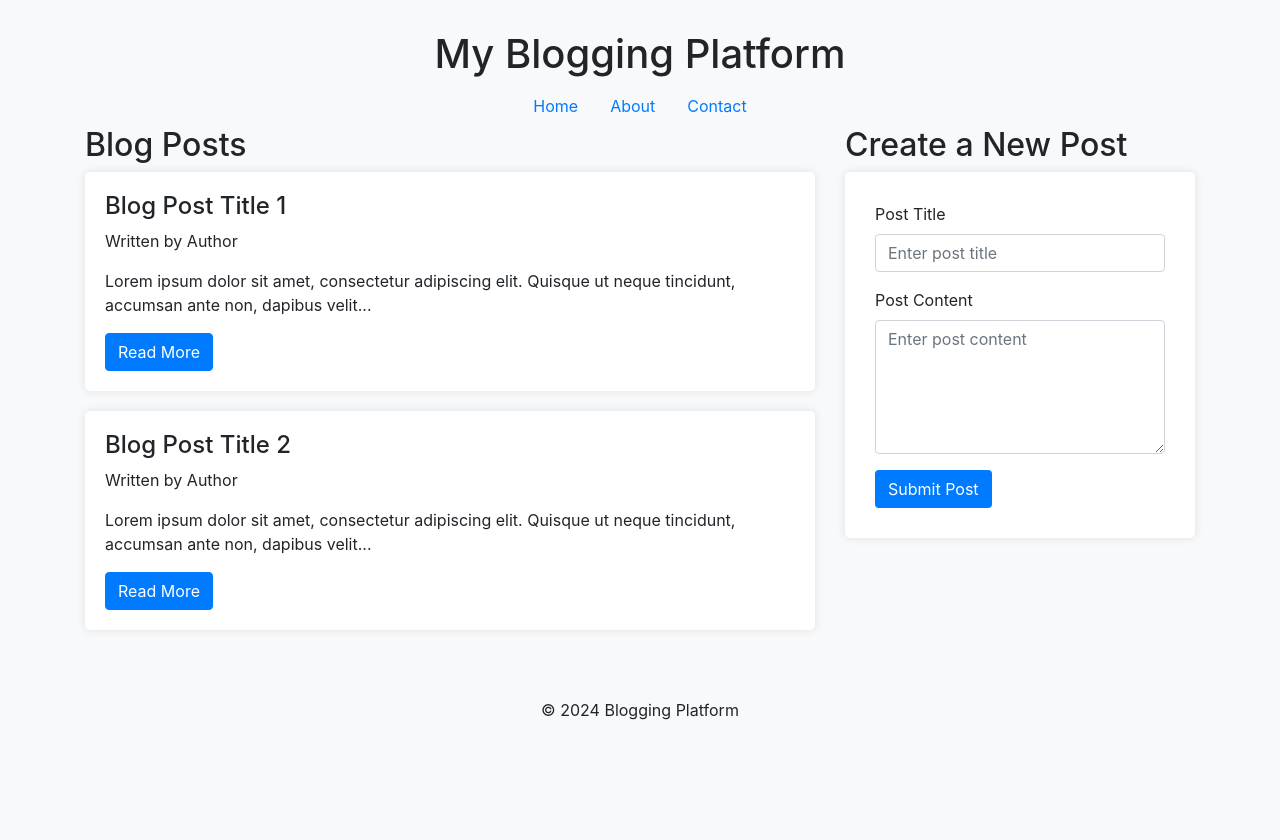
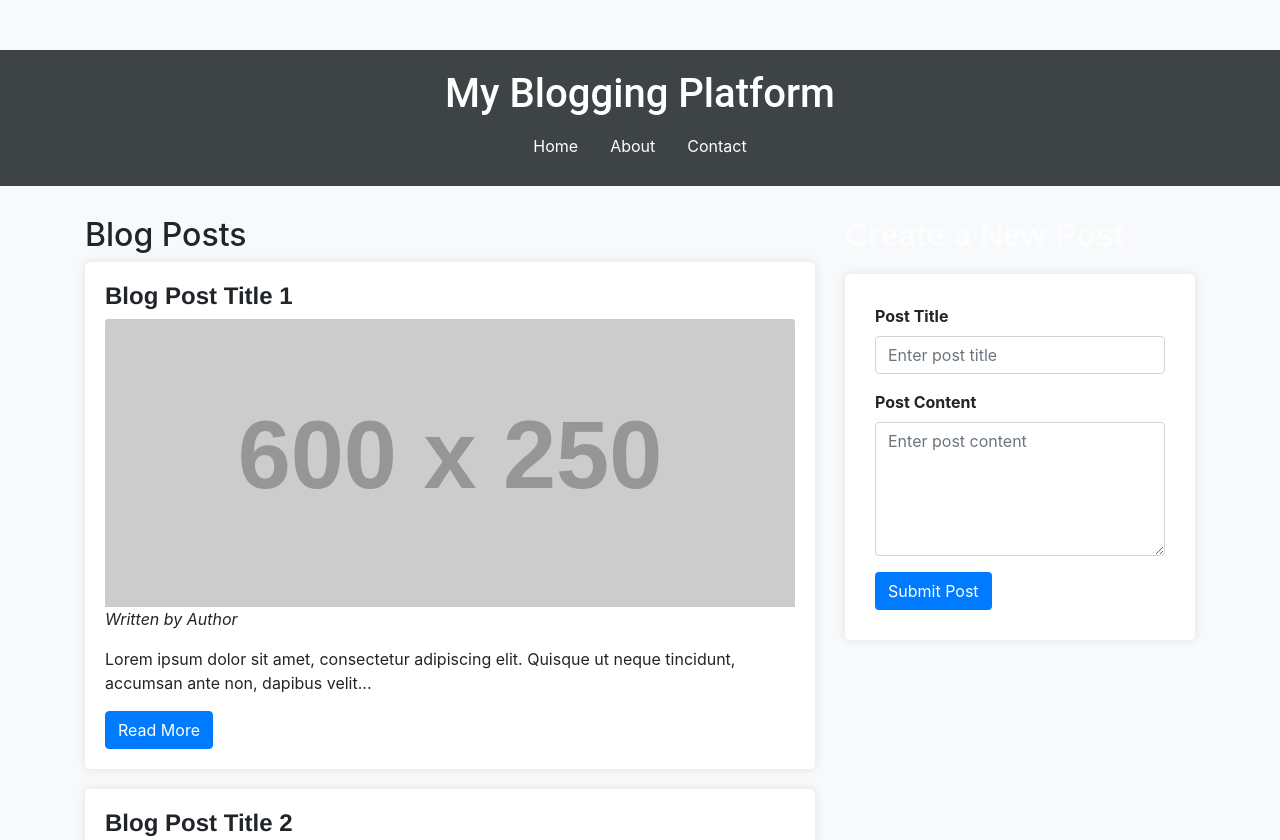
Before and after one commit to pranitapatel-26/blogging-plat, a plain HTML site: page index.html in a window 1280 px wide. Shown: the top 840 px of the page. Before the commit the page ends 800 px from the top, so only its background shows below. Drawn offline with nearby package versions, Linux system fonts and the light colour scheme; placeholder pictures from the web are drawn by us.

Commit message:
first changes

```diff
--- a/index.html
+++ b/index.html
@@ -6,14 +6,24 @@
     <meta name="viewport" content="width=device-width, initial-scale=1.0">
     <title>Blogging Platform</title>
 
-    <link rel="stylesheet" href="https://maxcdn.bootstrapcdn.com/bootstrap/4.1.3/css/bootstrap.min.css" />
+    <link rel="stylesheet" href="https://maxcdn.bootstrapcdn.com/bootstrap/4.1.3/css/bootstrap.min.css">
+    <link rel="stylesheet" href="https://cdnjs.cloudflare.com/ajax/libs/font-awesome/5.15.4/css/all.min.css" />
     <script src="https://ajax.googleapis.com/ajax/libs/jquery/3.7.1/jquery.min.js"></script>
     <script src="https://cdnjs.cloudflare.com/ajax/libs/popper.js/1.14.3/umd/popper.js"></script>
     <script src="https://maxcdn.bootstrapcdn.com/bootstrap/4.1.3/js/bootstrap.min.js"></script>
 
     <style>
+        header{
+            text-align: center;
+            padding: 20px;
+            background-color: #1b2123d6;
+            color: white;
+            margin-top: 50px;
+        }
+
         body {
             background-color: #f8f9fa;
+
         }
 
         .container {
@@ -43,13 +53,51 @@
             background-color: #007bff;
             color: white;
         }
+        footer {
+            text-align: center;
+            padding: 20px;
+            background-color: #343a40;
+            color: white;
+            margin-top: 50px;
+        }
+
+
+        .nav-link {
+            color: white;
+        }
+
+        .nav-link:hover {
+            color: #f0bc02;
+        }
+
+        .new-post-title {
+           font-family: 'Poppins', sans-serif;
+           font-weight: 600;
+           font-size: 32px;
+           color: #fbfdff;
+           margin-bottom: 20px;
+        }
+
+        .footer-icons a {
+            color:rgb(255, 255, 255);
+            font-size:24px;
+            margin:0 10px;
+            transition:color 0.3s;
+        }
+
+        .footer-icons a:hover{
+            color:#f0bc02;
+        }
+
+
     </style>
 </head>
 
 <body>
-    <div class="container">
-        <header class="text-center">
-            <h1>My Blogging Platform</h1>
+
+
+          <header class="text-center">
+            <h1 style="font-family: 'Roboto', sans-serif;" >My Blogging Platform</h1>
             <nav>
                 <ul class="nav justify-content-center">
                     <li class="nav-item"><a class="nav-link active" href="#">Home</a></li>
@@ -58,36 +106,40 @@
                 </ul>
             </nav>
         </header>
+        <div class="container">
 
         <div class="row">
             <div class="col-md-8">
                 <h2>Blog Posts</h2>
                 <div class="blog-post">
-                    <h4>Blog Post Title 1</h4>
-                    <p>Written by Author</p>
+                    <h4 style="font-family:'Franklin Gothic Medium', 'Arial Narrow', Arial, sans-serif;"><strong>Blog Post Title 1</strong></h4>
+                    <div><img src="https://via.placeholder.com/600x250" class="card-img-top" alt="Blog Image"></div>
+                    <p><i>Written by Author</i></p>
                     <p>Lorem ipsum dolor sit amet, consectetur adipiscing elit. Quisque ut neque tincidunt, accumsan ante non, dapibus velit...</p>
                     <a href="indexDetailed.html"> <button class="btn btn-primary">Read More</button></a>
                 </div>
                 <div class="blog-post">
-                    <h4>Blog Post Title 2</h4>
-                    <p>Written by Author</p>
-                    <p>Lorem ipsum dolor sit amet, consectetur adipiscing elit. Quisque ut neque tincidunt, accumsan ante non, dapibus velit...</p>
-                   <a href="indexDetailed.html"> <button class="btn btn-primary">Read More</button></a>
+                    <h4 style="font-family:'Franklin Gothic Medium', 'Arial Narrow', Arial, sans-serif"><strong>Blog Post Title 2</strong></h4>
+                    <div><img src="https://via.placeholder.com/600x250" class="card-img-top" alt="Blog Image"></div>
+                    <p><i>Written by Author</i></p>
+                    <p class="card-text">Lorem ipsum dolor sit amet, consectetur adipiscing elit. Quisque ut neque tincidunt, accumsan ante non, dapibus velit...</p>
+                    <a href="indexDetailed.html" class="btn btn-primary">Read More</a>
                 </div>
+
 
             </div>
 
             <!-- New Post Form Section -->
             <div class="col-md-4">
-                <h2>Create a New Post</h2>
+                <h2 class="new-post-title">Create a New Post</h2>
                 <div class="new-post-form">
                     <form id="newPostForm">
                         <div class="form-group">
-                            <label for="postTitle">Post Title</label>
+                            <label for="postTitle"><strong>Post Title</strong> </label>
                             <input type="text" class="form-control" id="postTitle" placeholder="Enter post title" required>
                         </div>
                         <div class="form-group">
-                            <label for="postContent">Post Content</label>
+                            <label for="postContent"><strong>Post Content</strong></label>
                             <textarea class="form-control" id="postContent" rows="5" placeholder="Enter post content" required></textarea>
                         </div>
                         <button type="submit" class="btn btn-submit">Submit Post</button>
@@ -95,12 +147,19 @@
                 </div>
             </div>
         </div>
-
+    </div>
         <!-- Footer -->
         <footer class="text-center mt-5">
             <p>&copy; 2024 Blogging Platform</p>
+            <p>Follow us</p>
+            <div class="footer-icons">
+            <a href="#"><i class="fab fa-instagram"></i></a>
+            <a href="#"><i class="fab fa-facebook-square"></i></a>
+            <a href="#"><i class="fab fa-twitter-square"></i></a>
+            <a href="#"><i class="fab fa-youtube-square"></i></a>
+        </div>
         </footer>
-    </div>
+
 
     <!-- jQuery script to handle the form submission -->
     <script>
```
Also changed, not shown: indexDetailed.html (+44 -5 lines).
